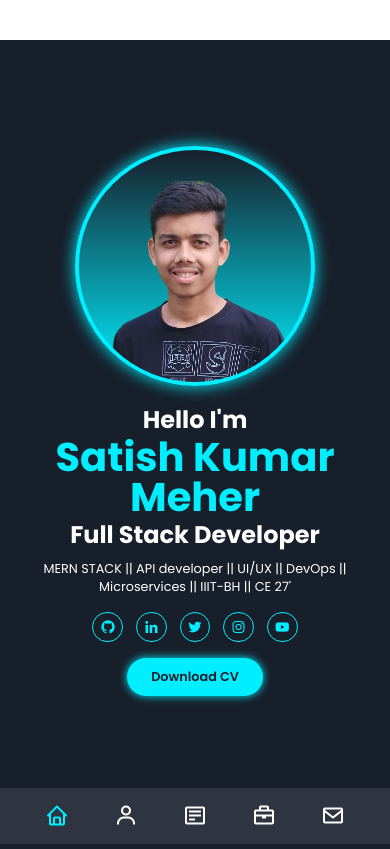
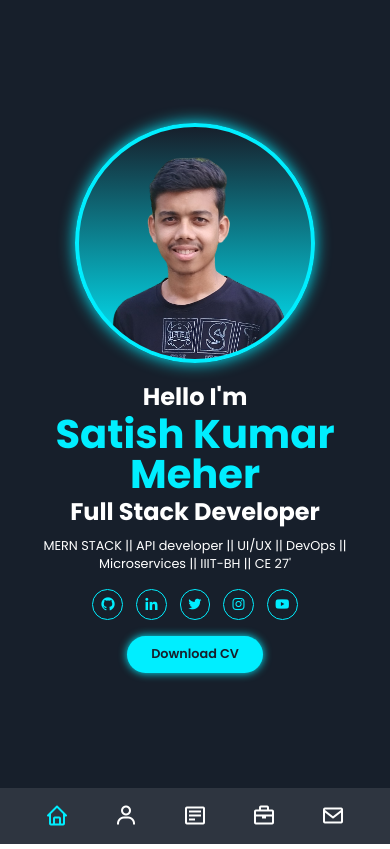
Before and after one commit to Satish-kumar-Meher/Satish-Portfolio, a React (Vite) app: page / in a window 390 px wide. Built offline with nearby package versions, Linux system fonts and the light colour scheme.

Commit message:
css style

```diff
--- a/src/App.css
+++ b/src/App.css
@@ -634,10 +634,7 @@ a:hover .tooltip,
 }
 
 @media screen and (max-width: 768px) {
-    .box {
-        top: 40px;
-        height: 95.9%;
-    }
+
     html {
         font-size: 50%;
     }
@@ -674,10 +671,6 @@ a:hover .tooltip,
 
 @media screen and (max-width: 600px) {
 
-    .box {
-        top: 40px;
-        height: 95.9%;
-    }
     .resume,
     .portfolio {
         padding-top: 1rem;
@@ -693,10 +686,7 @@ a:hover .tooltip,
 }
 
 @media screen and (max-width: 450px) {
-    .box {
-        top: 40px;
-        height: 95.9%;
-    }
+
 
 .nav {
     width: 100%;
@@ -727,10 +717,7 @@ a:hover .tooltip,
 }
 
 @media screen and (max-width: 350px) {
-    .box {
-        top: 40px;
-        height: 95.9%;
-    }
+
     .img-box {
         width: 25rem;
         height: 25rem;
```
